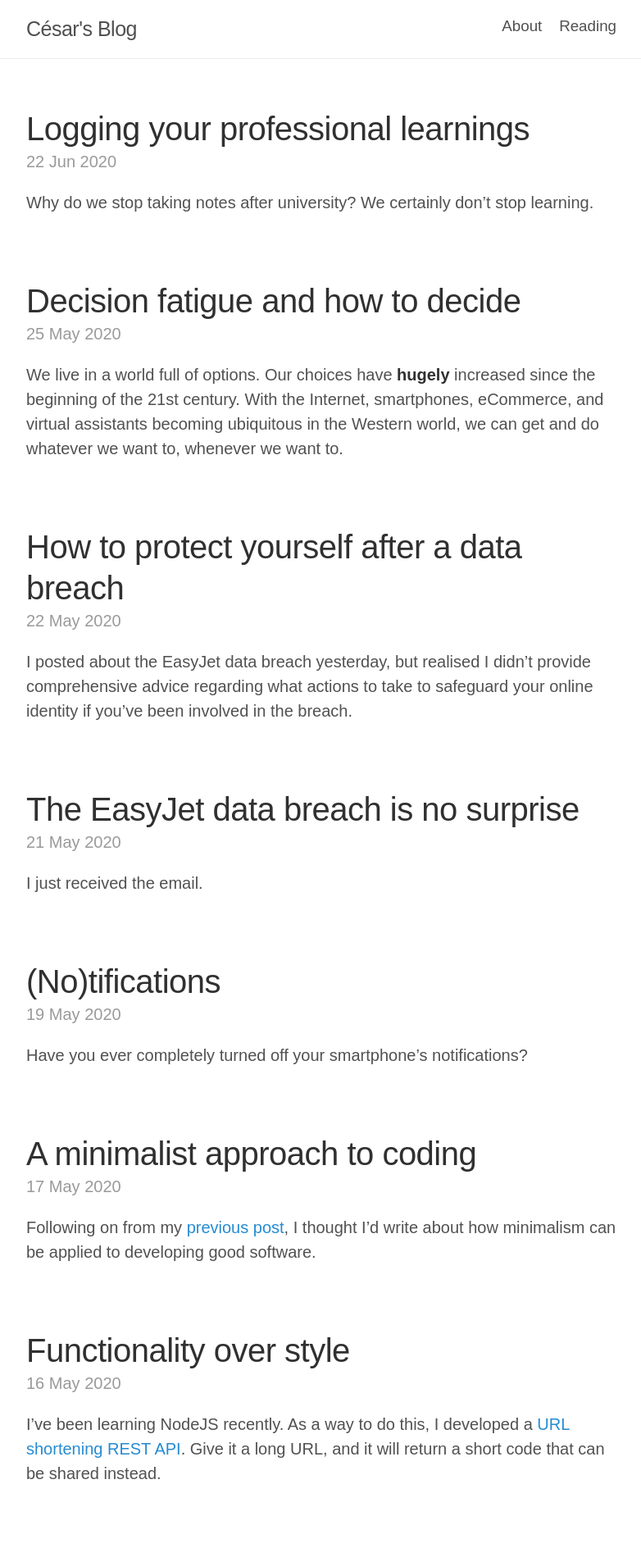
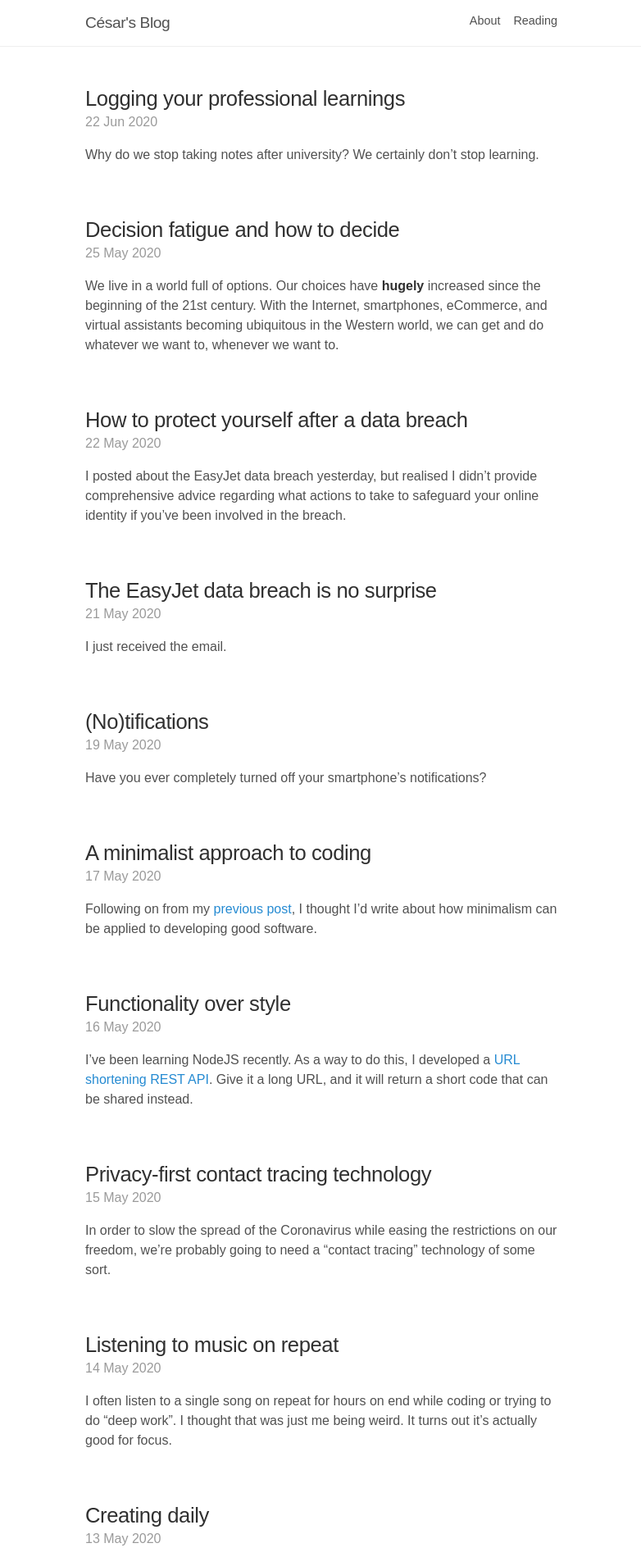
Before and after one commit to cesarferradas/ferrad.as, a Jekyll site: the page built from index.html, in a window 1280 px wide. Shown: the top 1899 px of the page at 82% size, without its empty margins (248-1030 px from the left). Built offline with Jekyll 4.4.1, drawn with Linux system fonts in a browser that asks for light colours; the list of posts is cut into pages by our own code.

```diff
--- a/_config.yml
+++ b/_config.yml
@@ -17,4 +17,5 @@ plugins:
   - jekyll-feed
   - jekyll-paginate
   - jekyll-redirect-from
+  - jekyll-seo-tag
   - jekyll-sitemap
--- a/_includes/head.html
+++ b/_includes/head.html
@@ -1,9 +1,7 @@
 <head>
   <meta http-equiv="content-type" content="text/html; charset=utf-8">
   <meta name="viewport" content="width=device-width, initial-scale=1.0, maximum-scale=1">
-  <meta name="author" content="{{ author.name }}">
-  <meta name="description" content="{{ site.tagline }}">
-
+  {% seo %}
   <title>
     {% if page.title == "Home" %}
       {{ site.title }} | {{ site.tagline }}
@@ -11,10 +9,6 @@
       {{ page.title }} | {{ site.title }}
     {% endif %}
   </title>
-
-  {% if page.url and site.baseurl %}
-  <link rel="canonical" href="{{ page.url | absolute_url }}">
-  {% endif %}
   <link rel="stylesheet" href="{{ '/public/css/poole.css' | absolute_url }}">
   <link rel="stylesheet" href="{{ '/public/css/syntax.css' | absolute_url }}">
   <link rel="stylesheet" href="{{ '/public/css/lanyon.css' | absolute_url }}">
--- a/public/css/poole.css
+++ b/public/css/poole.css
@@ -1,34 +1,3 @@
-/*
- *                        ___
- *                       /\_ \
- *  _____     ___     ___\//\ \      __
- * /\ '__`\  / __`\  / __`\\ \ \   /'__`\
- * \ \ \_\ \/\ \_\ \/\ \_\ \\_\ \_/\  __/
- *  \ \ ,__/\ \____/\ \____//\____\ \____\
- *   \ \ \/  \/___/  \/___/ \/____/\/____/
- *    \ \_\
- *     \/_/
- *
- * Designed, built, and released under MIT license by @mdo. Learn more at
- * https://github.com/poole/poole.
- */
-
-
-/*
- * Contents
- *
- * Body resets
- * Custom type
- * Messages
- * Container
- * Masthead
- * Posts and pages
- * Pagination
- * Reverse layout
- * Themes
- */
-
-
 /*
  * Body resets
  *
@@ -54,7 +23,7 @@ html {
 }
 @media (min-width: 38em) {
   html {
-    font-size: 20px;
+    font-size: 16px;
   }
 }
 
@@ -88,15 +57,15 @@ h1, h2, h3, h4, h5, h6 {
   text-rendering: optimizeLegibility;
 }
 h1 {
-  font-size: 2rem;
+  font-size: 1.6rem;
 }
 h2 {
   margin-top: 1rem;
-  font-size: 1.5rem;
+  font-size: 1.4rem;
 }
 h3 {
   margin-top: 1.5rem;
-  font-size: 1.25rem;
+  font-size: 1.2rem;
 }
 h4, h5, h6 {
   margin-top: 1rem;
@@ -314,7 +283,7 @@ tbody tr:nth-child(odd) th {
   color: #505050;
 }
 .masthead-title small {
-  font-size: 75%;
+  font-size: 80%;
   font-weight: 400;
   color: #c0c0c0;
   letter-spacing: 0;
```
Also changed, not shown: public/css/lanyon.css (+0 -30 lines).
